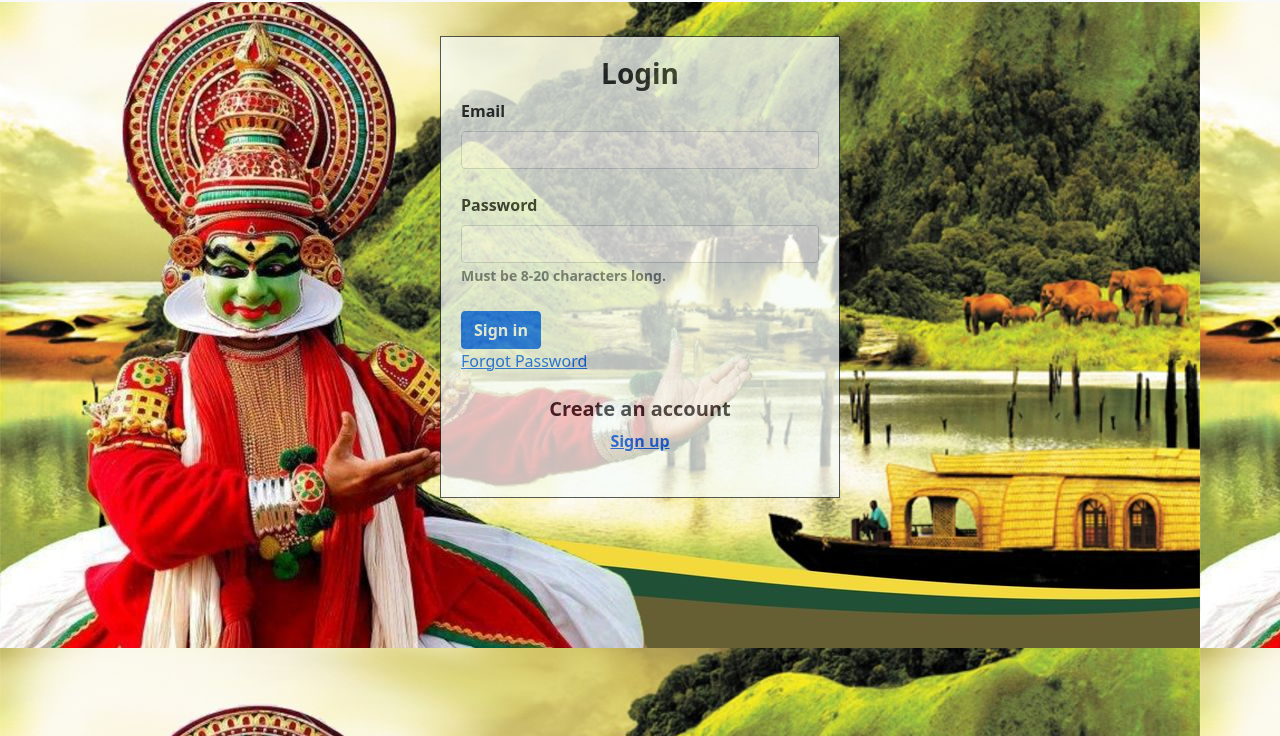
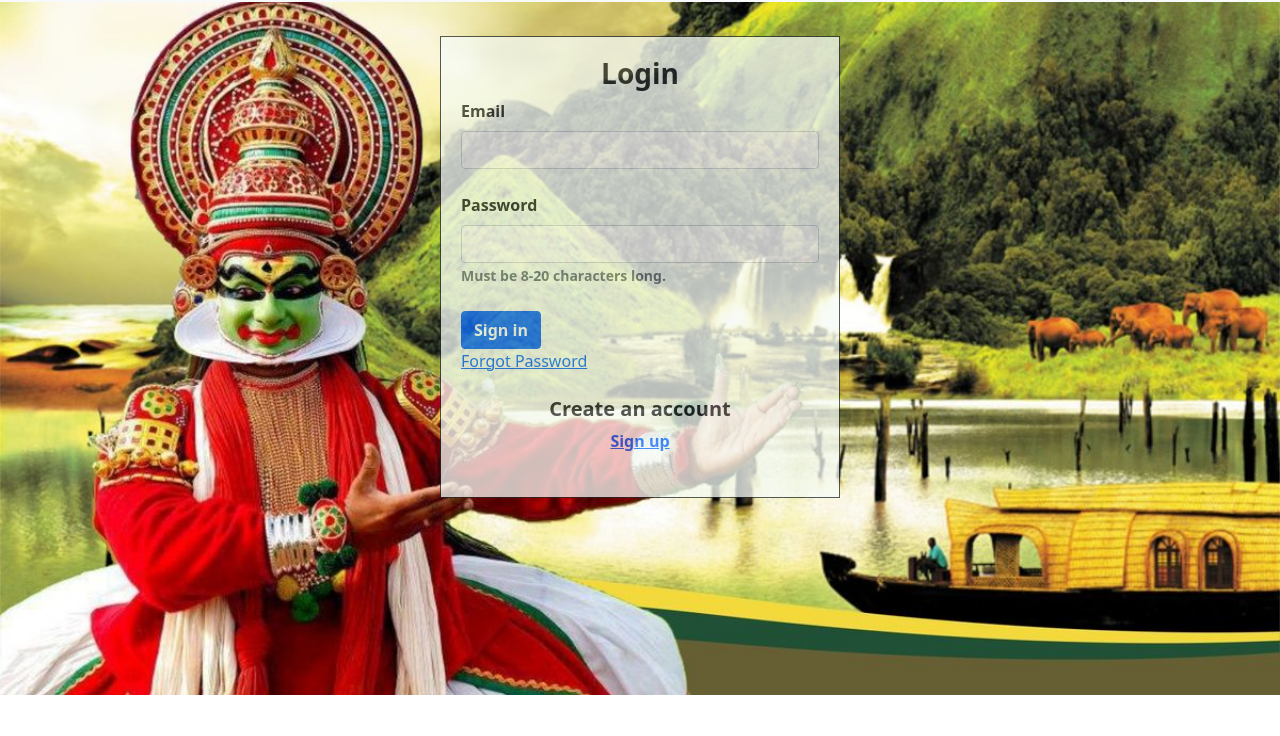
Before and after one commit to seethalthom/keralatourism_assignment_ict, a plain HTML site: page login.html in a window 1280 px wide. Shown: the part 64-800 px from the top of the page. Drawn offline with nearby package versions, Linux system fonts and the light colour scheme.

Commit message:
sixth version

```diff
--- a/login.html
+++ b/login.html
@@ -18,7 +18,7 @@
 </style>
 
 </head>
-<body background="./Images/kerala bg.jpg">
+<body background="./Images/kerala bg.jpg" style="background-repeat: no-repeat; background-size: cover;">
     <!-- nav bar starts -->
     <nav class="navbar navbar-expand-lg navbar-light bg-light fixed-top">
         <div class="container-fluid">
```
Also changed, not shown: signup.html (+1 -1 lines).
